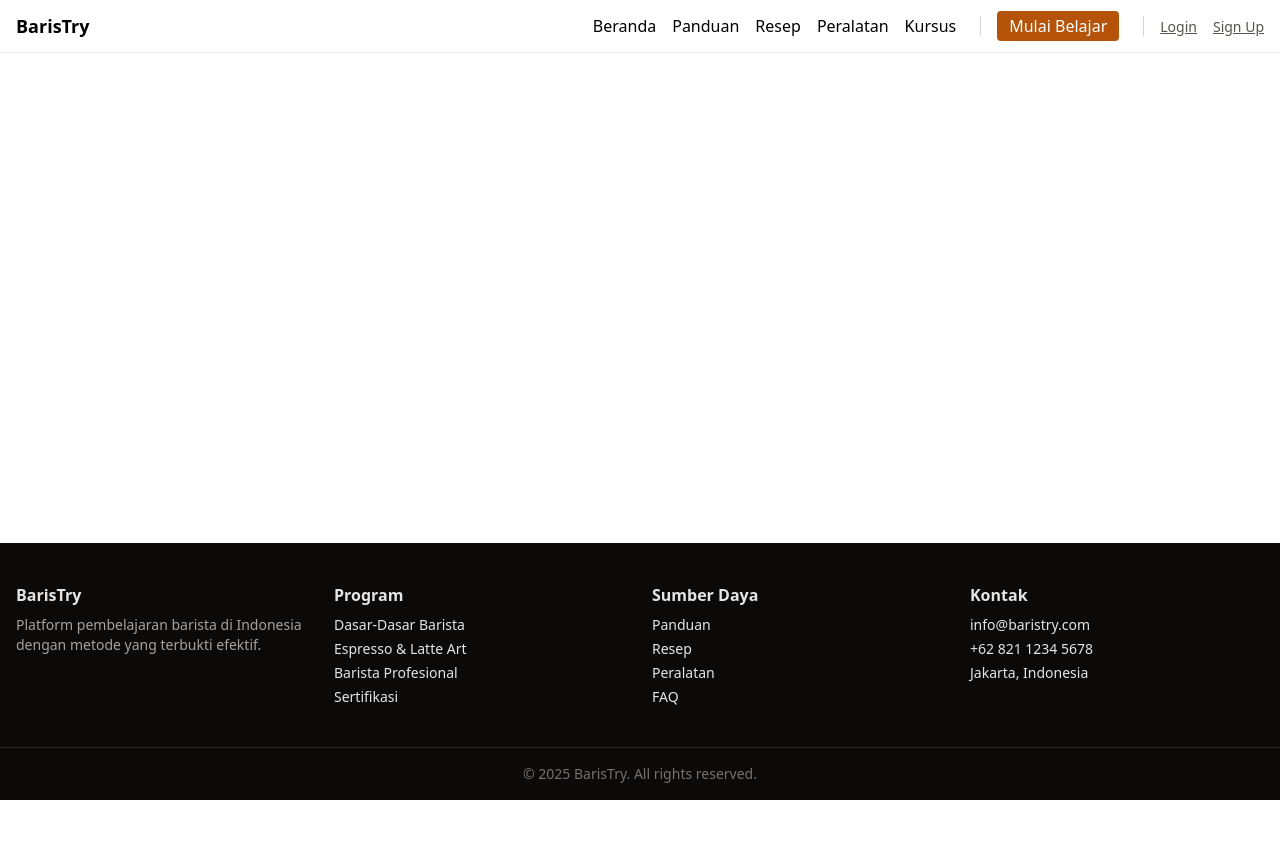
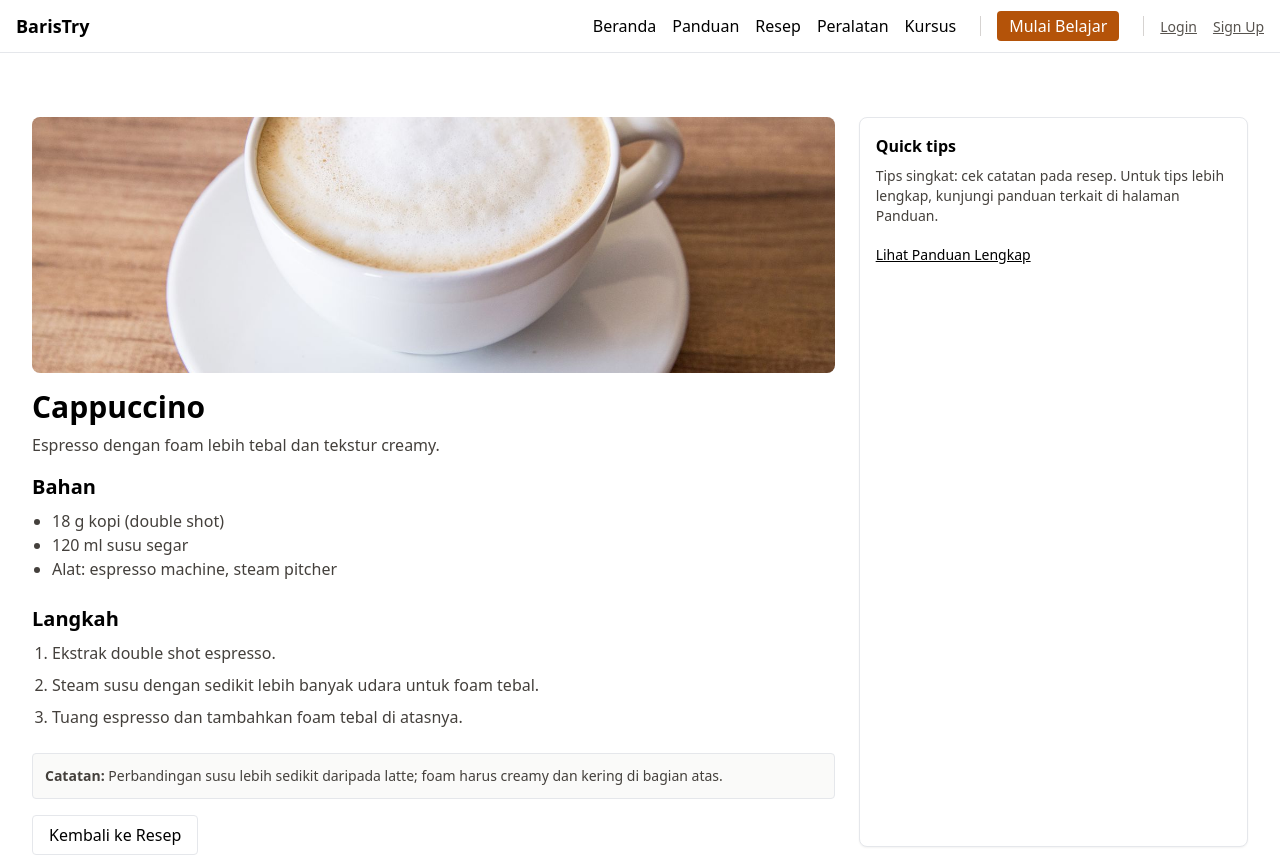
Before and after one commit to aq1el/baristry, a Vue app: page /recipes/cappuccino in a window 1280 px wide. Shown: the top 856 px of the page. Before the commit the page ends 800 px from the top, so only its background shows below. Built offline with nearby package versions, Linux system fonts and the light colour scheme.

Commit message:
recipe page

```diff
--- a/src/components/GuideCard.vue
+++ b/src/components/GuideCard.vue
@@ -11,7 +11,7 @@
         :to="to"
         class="px-3 py-1 rounded-full bg-stone-900 text-white text-sm hover:bg-stone-700 inline-block"
       >
-        {{ cta }}
+        {{ cta ?? 'Lihat' }}
       </router-link>
 
       <button
@@ -19,7 +19,7 @@
         type="button"
         class="px-3 py-1 rounded-full bg-stone-900 text-white text-sm hover:bg-stone-700 inline-block"
       >
-        {{ cta }}
+        {{ cta ?? 'Lihat' }}
       </button>
     </div>
   </article>
@@ -30,7 +30,7 @@ defineProps<{
   title: string;
   desc: string;
   image: string;
-  cta: string;
+  cta?: string;
   to?: string | Record<string, any>;
 }>();
-</script>
+</script>A
--- /dev/null
+++ b/src/content/recipes.ts
@@ -0,0 +1,86 @@
+export type Recipe = {
+  id: string;
+  title: string;
+  desc: string;
+  image: string;
+  ingredients: string[];
+  steps: string[];
+  notes?: string;
+  cta?: string;
+  to?: any;
+};
+
+export const recipeList: Recipe[] = [
+  {
+    id: 'latte',
+    title: 'Cafe Latte',
+    desc: 'Espresso + susu panas ber-foam tipis.',
+    image: '/images/recipes/recipe-latte.jpg',
+    ingredients: [
+      '18 g kopi (double shot)',
+      '200 ml susu segar',
+      'Alat: espresso machine, steam pitcher'
+    ],
+    steps: [
+      'Giling kopi sesuai grind espresso dan dosis 18 g.',
+      'Tamping rata, ekstrak double shot (±36 ml).',
+      'Steam susu hingga microfoam, suhu 60–65°C.',
+      'Tuang espresso, kemudian tambah susu steam perlahan sambil membentuk microfoam.'
+    ],
+    notes: 'Gunakan susu cair dingin dan pitcher yang bersih. Latihan pouring untuk membentuk latte art.',
+    cta: 'Lihat Resep',
+    to: { name: 'recipe-detail', params: { id: 'latte' } }
+  },
+  {
+    id: 'cappuccino',
+    title: 'Cappuccino',
+    desc: 'Espresso dengan foam lebih tebal dan tekstur creamy.',
+    image: '/images/recipes/recipe-cappuccino.jpg',
+    ingredients: [
+      '18 g kopi (double shot)',
+      '120 ml susu segar',
+      'Alat: espresso machine, steam pitcher'
+    ],
+    steps: [
+      'Ekstrak double shot espresso.',
+      'Steam susu dengan sedikit lebih banyak udara untuk foam tebal.',
+      'Tuang espresso dan tambahkan foam tebal di atasnya.'
+    ],
+    notes: 'Perbandingan susu lebih sedikit daripada latte; foam harus creamy dan kering di bagian atas.',
+    cta: 'Lihat Resep',
+    to: { name: 'recipe-detail', params: { id: 'cappuccino' } }
+  },
+  {
+    id: 'v60',
+    title: 'Filter Coffee (V60)',
+    desc: 'Rasa bersih, ringan, dan aromatik (pour over).',
+    image: '/images/recipes/recipe-v60.jpg',
+    ingredients: [
+      '15 g kopi (medium grind)',
+      '250 ml air panas 92–96°C',
+      'Alat: V60, paper filter, kettle, timbangan'
+    ],
+    steps: [
+      'Bilas filter dengan air panas.',
+      'Masukkan kopi, lakukan bloom dengan 30–40 ml air selama 30–40 detik.',
+      'Tuang sisa air secara melingkar hingga total 250 ml. Total extraction ~2:30–3:00 menit.'
+    ],
+    notes: 'Sesuaikan grind dan kecepatan tuang untuk mencapai ekstraksi yang seimbang.',
+    cta: 'Lihat Resep',
+    to: { name: 'recipe-detail', params: { id: 'v60' } }
+  },
+  {
+    id: 'macchiato',
+    title: 'Macchiato',
+    desc: 'Espresso dengan sedikit susu/foam untuk aksen rasa.',
+    image: '/images/recipes/recipe-macchiato.jpg',
+    ingredients: ['18 g kopi (single/double sesuai selera)', 'sedikit susu/foam'],
+    steps: [
+      'Ekstrak espresso.',
+      'Tambahkan sedikit susu panas atau foam di atas espresso (spot of milk).'
+    ],
+    notes: 'Macchiato tradisional sangat sedikit susu — lebih menonjolkan espresso.',
+    cta: 'Lihat Resep',
+    to: { name: 'recipe-detail', params: { id: 'macchiato' } }
+  }
+];
--- /dev/null
+++ b/src/pages/RecipeDetailPage.vue
@@ -0,0 +1,54 @@
+<template>
+  <section class="container mx-auto px-4 py-10" v-if="recipe">
+    <div class="grid md:grid-cols-3 gap-6">
+      <div class="md:col-span-2">
+        <img :src="recipe.image" alt="" loading="lazy" class="rounded-lg h-64 w-full object-cover mb-4" />
+        <h1 class="text-3xl font-bold mb-2">{{ recipe.title }}</h1>
+        <p class="text-stone-700 mb-4">{{ recipe.desc }}</p>
+
+        <h2 class="text-xl font-semibold mb-2">Bahan</h2>
+        <ul class="list-disc pl-5 text-stone-700 mb-6">
+          <li v-for="(ing, i) in recipe.ingredients" :key="i">{{ ing }}</li>
+        </ul>
+
+        <h2 class="text-xl font-semibold mb-2">Langkah</h2>
+        <ol class="list-decimal pl-5 text-stone-700 space-y-2 mb-6">
+          <li v-for="(s, i) in recipe.steps" :key="i">{{ s }}</li>
+        </ol>
+
+        <div v-if="recipe.notes" class="bg-stone-50 border rounded p-3 text-sm text-stone-700">
+          <strong>Catatan:</strong> {{ recipe.notes }}
+        </div>
+
+        <div class="mt-6">
+          <router-link to="/recipes" class="px-4 py-2 rounded border hover:bg-stone-100">Kembali ke Resep</router-link>
+        </div>
+      </div>
+
+      <aside class="bg-white border rounded-lg p-4 shadow-sm">
+        <h3 class="font-semibold mb-2">Quick tips</h3>
+        <p class="text-sm text-stone-700">Tips singkat: cek catatan pada resep. Untuk tips lebih lengkap, kunjungi panduan terkait di halaman Panduan.</p>
+        <div class="mt-4">
+          <router-link to="/guide" class="text-sm underline">Lihat Panduan Lengkap</router-link>
+        </div>
+      </aside>
+    </div>
+  </section>
+
+  <section v-else class="container mx-auto px-4 py-10">
+    <p>Resep tidak ditemukan.</p>
+    <router-link to="/recipes" class="underline">Kembali ke daftar resep</router-link>
+  </section>
+</template>
+
+<script setup lang="ts">
+import { computed } from 'vue';
+import { useRoute } from 'vue-router';
+import { recipeList } from '@/content/recipes';
+
+const route = useRoute();
+const recipe = computed(() => {
+  const id = route.params.id as string;
+  return recipeList.find(r => r.id === id) ?? null;
+});
+</script>
--- a/src/pages/RecipesPage.vue
+++ b/src/pages/RecipesPage.vue
@@ -4,7 +4,7 @@
       <h2 class="text-2xl font-bold mb-2">Resep dengan Rasa yang Mendunia</h2>
       <p class="text-stone-700 mb-6">Ikuti resep-resep ini untuk memulai journey barista kamu.</p>
       <div class="grid md:grid-cols-2 gap-4">
-        <GuideCard v-for="r in recipes" :key="r.title" v-bind="r" />
+        <GuideCard v-for="r in recipes" :key="r.id" v-bind="r" />
       </div>
     </div>
   </section>
@@ -12,10 +12,5 @@
 
 <script setup lang="ts">
 import GuideCard from '@/components/GuideCard.vue';
-const recipes = [
-  { title: 'Cafe Latte', desc: 'Espresso + susu panas ber-foam tipis.', image: '/images/recipes/recipe-latte.jpg', cta: 'Lihat Resep', to: '/courses/latte-art' },
-  { title: 'Cappuccino', desc: 'Tekstur foam lebih tebal dan creamy.', image: '/images/recipes/recipe-cappuccino.jpg', cta: 'Lihat Resep', to: '/courses/latte-art' },
-  { title: 'Filter Coffee (V60)', desc: 'Rasa bersih, ringan, dan aromatik.', image: '/images/recipes/recipe-v60.jpg', cta: 'Lihat Resep', to: '/courses/espresso-basics' },
-  { title: 'Macchiato', desc: 'Espresso + sedikit susu/foam.', image: '/images/recipes/recipe-macchiato.jpg', cta: 'Lihat Resep', to: '/courses/pro-barista' }
-];
+import { recipeList as recipes } from '@/content/recipes';
 </script>
--- a/src/router/index.ts
+++ b/src/router/index.ts
@@ -9,7 +9,7 @@ import CourseDetailPage from '@/pages/CourseDetailPage.vue';
 import ContactPage from '@/pages/ContactPage.vue';
 import ChatPage from '@/pages/ChatPage.vue';
 import GuideDetailPage from '@/pages/GuideDetailPage.vue';
-// … import halaman lain yang sudah ada
+import RecipeDetailPage from '@/pages/RecipeDetailPage.vue'; // <-- added
 
 export default createRouter({
   history: createWebHistory(),
@@ -18,12 +18,12 @@ export default createRouter({
     { path: '/about', name: 'about', component: AboutPage },
     { path: '/guide', name: 'guide', component: GuidePage },
     { path: '/recipes', name: 'recipes', component: RecipesPage },
+    { path: '/recipes/:id', name: 'recipe-detail', component: RecipeDetailPage }, // <-- added
     { path: '/tools', name: 'tools', component: ToolsPage },
     { path: '/courses', name: 'courses', component: CoursesPage },
     { path: '/courses/:id', name: 'course-detail', component: CourseDetailPage, props: true },
     { path: '/contact', name: 'contact', component: ContactPage },
     { path: '/chat', name: 'chat', component: ChatPage },
     { path: '/guide/:key', name: 'guide-detail', component: GuideDetailPage }
-    // … existing: courses, course-detail, chat, contact, login
   ]
 });
```
